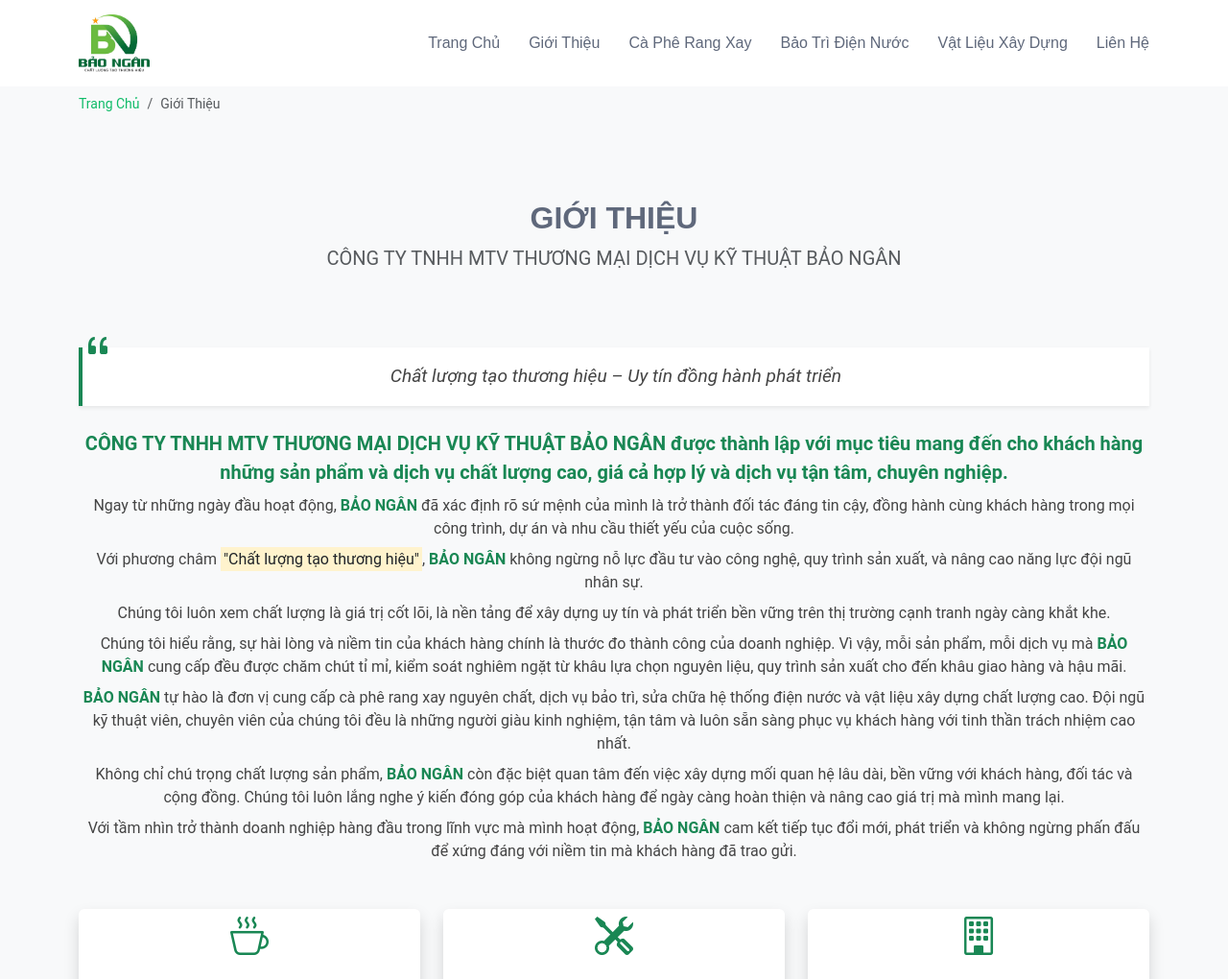
After one commit to huyhuynh2808/BaoNgan, a PHP site: page /about.html in a window 1280 px wide. The commit adds this page. Shown: the top 1020 px of the page at 96% size. Run offline with PHP 8.4, Linux system fonts and the light colour scheme.

Commit message:
Cập nhật tối ưu giao diện, nhấn mạnh dịch vụ vật liệu xây dựng, đồng bộ nội dung

```diff
--- /dev/null
+++ b/about.html
@@ -0,0 +1,296 @@
+<!DOCTYPE html>
+<html lang="vi">
+  <head>
+    <meta charset="utf-8" />
+    <meta name="viewport" content="width=device-width, initial-scale=1.0" />
+    <title>
+      Giới Thiệu | CÔNG TY TNHH MTV THƯƠNG MẠI DỊCH VỤ KỸ THUẬT BẢO NGÂN
+    </title>
+    <meta
+      name="description"
+      content="Giới thiệu về CÔNG TY TNHH MTV TM DV KT BẢO NGÂN - Đơn vị uy tín trong bảo trì điện nước, xây dựng, cà phê rang xay tại TP.HCM."
+    />
+    <link
+      rel="icon"
+      type="image/png"
+      href="assets/img/logo/z6719011418746_da03dcf03533564d5e982a4bd1df01d4.jpg"
+    />
+    <link
+      href="assets/vendor/bootstrap/css/bootstrap.min.css"
+      rel="stylesheet"
+    />
+    <link
+      href="assets/vendor/bootstrap-icons/bootstrap-icons.css"
+      rel="stylesheet"
+    />
+    <link href="assets/vendor/aos/aos.css" rel="stylesheet" />
+    <link
+      href="assets/vendor/glightbox/css/glightbox.min.css"
+      rel="stylesheet"
+    />
+    <link href="assets/vendor/swiper/swiper-bundle.min.css" rel="stylesheet" />
+    <link href="assets/css/main.css" rel="stylesheet" />
+  </head>
+
+  <body>
+    <!-- HEADER -->
+    <header id="header" class="header d-flex align-items-center sticky-top">
+      <div
+        class="container-fluid container-xl position-relative d-flex align-items-center"
+      >
+        <a href="index.html" class="logo d-flex align-items-center me-auto">
+          <img
+            src="assets/img/logo/z6719011418746_da03dcf03533564d5e982a4bd1df01d4.jpg"
+            alt="Tiến Can Logo"
+          />
+        </a>
+
+        <nav id="navmenu" class="navmenu">
+          <ul>
+            <li><a href="index.html">Trang Chủ</a></li>
+            <li><a href="about.html">Giới Thiệu</a></li>
+            <li><a href="coffee.html">Cà Phê Rang Xay</a></li>
+            <li><a href="electricity-water.html">Bảo Trì Điện Nước</a></li>
+            <li><a href="construction.html">Vật Liệu Xây Dựng</a></li>
+            <li><a href="contact.html">Liên Hệ</a></li>
+          </ul>
+          <i class="mobile-nav-toggle d-xl-none bi bi-list"></i>
+        </nav>
+      </div>
+    </header>
+
+    <!-- BREADCRUMBS -->
+    <div class="breadcrumbs py-2 bg-light">
+      <div class="container">
+        <ol class="breadcrumb mb-0">
+          <li class="breadcrumb-item"><a href="index.html">Trang Chủ</a></li>
+          <li class="breadcrumb-item active">Giới Thiệu</li>
+        </ol>
+      </div>
+    </div>
+
+    <!-- MAIN CONTENT -->
+    <main class="main">
+      <section class="about-section py-5 bg-light">
+        <div class="container" data-aos="fade-up">
+          <div class="section-title text-center mb-5">
+            <h2 class="fw-bold text-uppercase display-6 mb-2">Giới Thiệu</h2>
+            <p class="text-muted fs-5 mb-0">
+              CÔNG TY TNHH MTV THƯƠNG MẠI DỊCH VỤ KỸ THUẬT BẢO NGÂN
+            </p>
+          </div>
+
+          <blockquote
+            class="blockquote text-center mb-4 px-4 py-3 bg-white shadow-sm border-start border-4 border-success position-relative"
+            style="font-size: 1.2rem"
+          >
+            <i
+              class="bi bi-quote fs-2 text-success position-absolute top-0 start-0 translate-middle-y"
+              style="left: 16px; top: 16px"
+            ></i>
+            <span class="fst-italic"
+              >Chất lượng tạo thương hiệu – Uy tín đồng hành phát triển</span
+            >
+          </blockquote>
+
+          <div class="mb-4">
+            <p class="lead fw-bold text-success mb-2 text-center">
+              CÔNG TY TNHH MTV THƯƠNG MẠI DỊCH VỤ KỸ THUẬT BẢO NGÂN được thành
+              lập với mục tiêu mang đến cho khách hàng những sản phẩm và dịch vụ
+              chất lượng cao, giá cả hợp lý và dịch vụ tận tâm, chuyên nghiệp.
+            </p>
+            <p class="mb-2 text-center">
+              Ngay từ những ngày đầu hoạt động,
+              <span class="fw-bold text-success">BẢO NGÂN</span> đã xác định rõ
+              sứ mệnh của mình là trở thành đối tác đáng tin cậy, đồng hành cùng
+              khách hàng trong mọi công trình, dự án và nhu cầu thiết yếu của
+              cuộc sống.
+            </p>
+            <p class="mb-2 text-center">
+              Với phương châm <mark>"Chất lượng tạo thương hiệu"</mark>,
+              <span class="fw-bold text-success">BẢO NGÂN</span> không ngừng nỗ
+              lực đầu tư vào công nghệ, quy trình sản xuất, và nâng cao năng lực
+              đội ngũ nhân sự.
+            </p>
+            <p class="mb-2 text-center">
+              Chúng tôi luôn xem chất lượng là giá trị cốt lõi, là nền tảng để
+              xây dựng uy tín và phát triển bền vững trên thị trường cạnh tranh
+              ngày càng khắt khe.
+            </p>
+            <p class="mb-2 text-center">
+              Chúng tôi hiểu rằng, sự hài lòng và niềm tin của khách hàng chính
+              là thước đo thành công của doanh nghiệp. Vì vậy, mỗi sản phẩm, mỗi
+              dịch vụ mà <span class="fw-bold text-success">BẢO NGÂN</span> cung
+              cấp đều được chăm chút tỉ mỉ, kiểm soát nghiêm ngặt từ khâu lựa
+              chọn nguyên liệu, quy trình sản xuất cho đến khâu giao hàng và hậu
+              mãi.
+            </p>
+            <p class="mb-2 text-center">
+              <span class="fw-bold text-success">BẢO NGÂN</span> tự hào là đơn
+              vị cung cấp cà phê rang xay nguyên chất, dịch vụ bảo trì, sửa chữa
+              hệ thống điện nước và vật liệu xây dựng chất lượng cao. Đội ngũ kỹ
+              thuật viên, chuyên viên của chúng tôi đều là những người giàu kinh
+              nghiệm, tận tâm và luôn sẵn sàng phục vụ khách hàng với tinh thần
+              trách nhiệm cao nhất.
+            </p>
+            <p class="mb-2 text-center">
+              Không chỉ chú trọng chất lượng sản phẩm,
+              <span class="fw-bold text-success">BẢO NGÂN</span> còn đặc biệt
+              quan tâm đến việc xây dựng mối quan hệ lâu dài, bền vững với khách
+              hàng, đối tác và cộng đồng. Chúng tôi luôn lắng nghe ý kiến đóng
+              góp của khách hàng để ngày càng hoàn thiện và nâng cao giá trị mà
+              mình mang lại.
+            </p>
+            <p class="mb-0 text-center">
+              Với tầm nhìn trở thành doanh nghiệp hàng đầu trong lĩnh vực mà
+              mình hoạt động,
+              <span class="fw-bold text-success">BẢO NGÂN</span> cam kết tiếp
+              tục đổi mới, phát triển và không ngừng phấn đấu để xứng đáng với
+              niềm tin mà khách hàng đã trao gửi.
+            </p>
+          </div>
+
+          <div class="row mt-5">
+            <div class="col-md-4 mb-4" data-aos="zoom-in" data-aos-delay="100">
+              <a href="coffee.html" class="text-decoration-none">
+                <div
+                  class="card h-100 shadow border-0 text-center card-hover-link"
+                >
+                  <div class="mb-3">
+                    <i class="bi bi-cup-hot fs-1 text-success"></i>
+                  </div>
+                  <img
+                    src="assets/img/services.jpg"
+                    class="card-img-top rounded-3"
+                    alt="Cà phê rang xay"
+                  />
+                  <div class="card-body">
+                    <h5 class="card-title fw-bold text-success">
+                      Cung cấp cà phê rang xay nguyên chất
+                    </h5>
+                    <p class="card-text">
+                      Sản phẩm cà phê rang xay nguyên chất, giữ trọn hương vị
+                      Việt, không pha trộn tạp chất, phục vụ quán cà phê, văn
+                      phòng và người tiêu dùng yêu cà phê thật sự chất lượng.
+                    </p>
+                  </div>
+                </div>
+              </a>
+            </div>
+            <div class="col-md-4 mb-4" data-aos="zoom-in" data-aos-delay="200">
+              <a href="electricity-water.html" class="text-decoration-none">
+                <div
+                  class="card h-100 shadow border-0 text-center card-hover-link"
+                >
+                  <div class="mb-3">
+                    <i class="bi bi-tools fs-1 text-success"></i>
+                  </div>
+                  <img
+                    src="assets/img/services.jpg"
+                    class="card-img-top rounded-3"
+                    alt="Bảo trì điện nước"
+                  />
+                  <div class="card-body">
+                    <h5 class="card-title fw-bold text-success">
+                      Dịch vụ bảo trì điện nước
+                    </h5>
+                    <p class="card-text">
+                      Chuyên bảo trì điện nước, xây dựng, cà phê rang xay uy tín
+                      tại TP.HCM. Cam kết chất lượng dịch vụ tốt nhất, giá cả
+                      hợp lý, sự hài lòng tuyệt đối.
+                    </p>
+                  </div>
+                </div>
+              </a>
+            </div>
+            <div class="col-md-4 mb-4" data-aos="zoom-in" data-aos-delay="300">
+              <a href="construction.html" class="text-decoration-none">
+                <div
+                  class="card h-100 shadow border-0 text-center card-hover-link"
+                >
+                  <div class="mb-3">
+                    <i class="bi bi-building fs-1 text-success"></i>
+                  </div>
+                  <img
+                    src="assets/img/construction.jpg"
+                    class="card-img-top rounded-3"
+                    alt="Vật liệu xây dựng"
+                    onerror="this.src='assets/img/services.jpg';"
+                  />
+                  <div class="card-body">
+                    <h5 class="card-title fw-bold text-success">
+                      Vật liệu xây dựng
+                    </h5>
+                    <p class="card-text">
+                      Cung cấp gạch, cát, đá, xi măng, sắt thép... Đáp ứng
+                      nhanh, giao hàng tận nơi đúng tiến độ, chất lượng đảm bảo,
+                      bảo hành theo tiêu chuẩn.
+                    </p>
+                  </div>
+                </div>
+              </a>
+            </div>
+          </div>
+        </div>
+      </section>
+    </main>
+
+    <!-- FOOTER -->
+    <footer id="footer" class="footer bg-dark text-white py-4">
+      <div class="container">
+        <div class="row gy-4">
+          <div class="col-lg-4">
+            <h5 class="fw-bold">CÔNG TY BẢO NGÂN</h5>
+            <p>B1.11.03 Chung cư Green Town Bình Tân, TP.HCM</p>
+            <p>Điện thoại/Zalo: 0337.588.436 - 0974.603.236</p>
+            <p>Email: congty.baongan2025@gmail.com</p>
+          </div>
+          <div class="col-lg-4">
+            <h5 class="fw-bold">Liên kết</h5>
+            <ul class="list-unstyled">
+              <li><a href="index.html" class="text-white">Trang Chủ</a></li>
+              <li><a href="about.html" class="text-white">Giới Thiệu</a></li>
+              <li>
+                <a href="coffee.html" class="text-white">Cà Phê Rang Xay</a>
+              </li>
+              <li>
+                <a href="electricity-water.html" class="text-white"
+                  >Bảo Trì Điện Nước</a
+                >
+              </li>
+              <li>
+                <a href="construction.html" class="text-white"
+                  >Vật Liệu Xây Dựng</a
+                >
+              </li>
+              <li><a href="contact.html" class="text-white">Liên Hệ</a></li>
+            </ul>
+          </div>
+          <div class="col-lg-4">
+            <h5 class="fw-bold">Theo dõi</h5>
+            <a
+              href="https://www.facebook.com/tien.can.688455"
+              class="text-white fs-3 me-3"
+              ><i class="bi bi-facebook"></i
+            ></a>
+          </div>
+        </div>
+      </div>
+    </footer>
+
+    <a
+      href="#"
+      class="scroll-top d-flex align-items-center justify-content-center"
+      ><i class="bi bi-arrow-up-short"></i
+    ></a>
+    <div id="preloader"></div>
+
+    <script src="assets/vendor/bootstrap/js/bootstrap.bundle.min.js"></script>
+    <script src="assets/vendor/aos/aos.js"></script>
+    <script src="assets/vendor/glightbox/js/glightbox.min.js"></script>
+    <script src="assets/vendor/purecounter/purecounter_vanilla.js"></script>
+    <script src="assets/vendor/isotope-layout/isotope.pkgd.min.js"></script>
+    <script src="assets/vendor/swiper/swiper-bundle.min.js"></script>
+    <script src="assets/js/main.js"></script>
+  </body>
+</html>
--- a/assets/css/main.css
+++ b/assets/css/main.css
@@ -671,7 +671,11 @@ h6 {
 }
 
 .footer .footer-contact p {
-  margin-bottom: 5px;
+  margin-bottom: 12px;
+}
+
+.footer .footer-contact p:last-child {
+  margin-bottom: 0;
 }
 
 .footer .copyright {
@@ -1060,6 +1064,11 @@ section,
   top: calc(50% - 47px);
 }
 
+.about-section ul {
+  font-size: 14px;
+  margin-bottom: 16px;
+}
+
 /*--------------------------------------------------------------
 # Stats Section
 --------------------------------------------------------------*/
@@ -1828,3 +1837,9 @@ section,
   text-transform: uppercase;
   font-weight: 700;
 }
+
+.footer-logo {
+  max-height: 40px;
+  height: 40px;
+  width: auto;
+}
--- a/assets/forms/contact.php
+++ b/assets/forms/contact.php
@@ -14,7 +14,7 @@ require __DIR__ . '/../vendor/PHPMailer/PHPMailer.php';
 require __DIR__ . '/../vendor/PHPMailer/SMTP.php';
 
 // Cấu hình email
-$receiving_email_address = 'huyhuynh28082002@gmail.com'; // Email nhận thông báo
+$receiving_email_address = 'congty.baongan2025@gmail.com'; // Email nhận thông báo
 
 // Kiểm tra và xử lý dữ liệu form
 if ($_SERVER["REQUEST_METHOD"] == "POST") {
@@ -42,8 +42,8 @@ if ($_SERVER["REQUEST_METHOD"] == "POST") {
         $mail->isSMTP();
         $mail->Host = 'smtp.gmail.com';
         $mail->SMTPAuth = true;
-        $mail->Username = 'huyhuynh28082002@gmail.com'; // Email Gmail của bạn
-        $mail->Password = 'tcor oetu thjk dari'; // Mật khẩu ứng dụng Gmail
+        $mail->Username = 'congty.baongan2025@gmail.com'; // Email Gmail của bạn
+        $mail->Password = 'high gcuf qcrg ynvf'; // Mật khẩu ứng dụng Gmail
         $mail->SMTPSecure = PHPMailer::ENCRYPTION_STARTTLS;
         $mail->Port = 587;
         $mail->CharSet = 'UTF-8';
```
Also changed, not shown: coffee.html (+15 -23 lines), construction.html (+22 -24 lines), contact.html (+21 -25 lines), electricity-water.html (+19 -23 lines), index.html (+49 -35 lines), assets/img/apple-touch-icon.png (deleted), assets/img/favicon.png (deleted).
